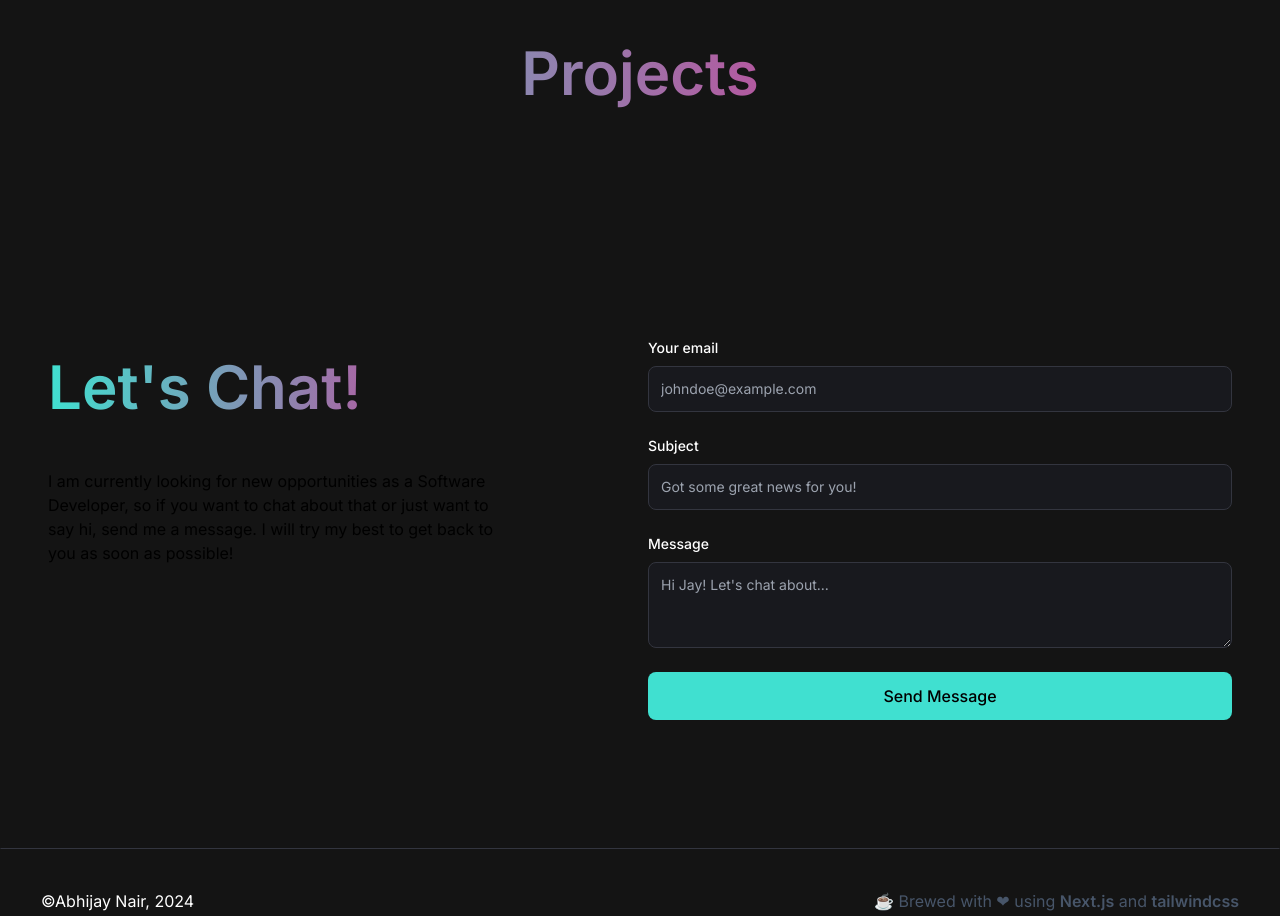
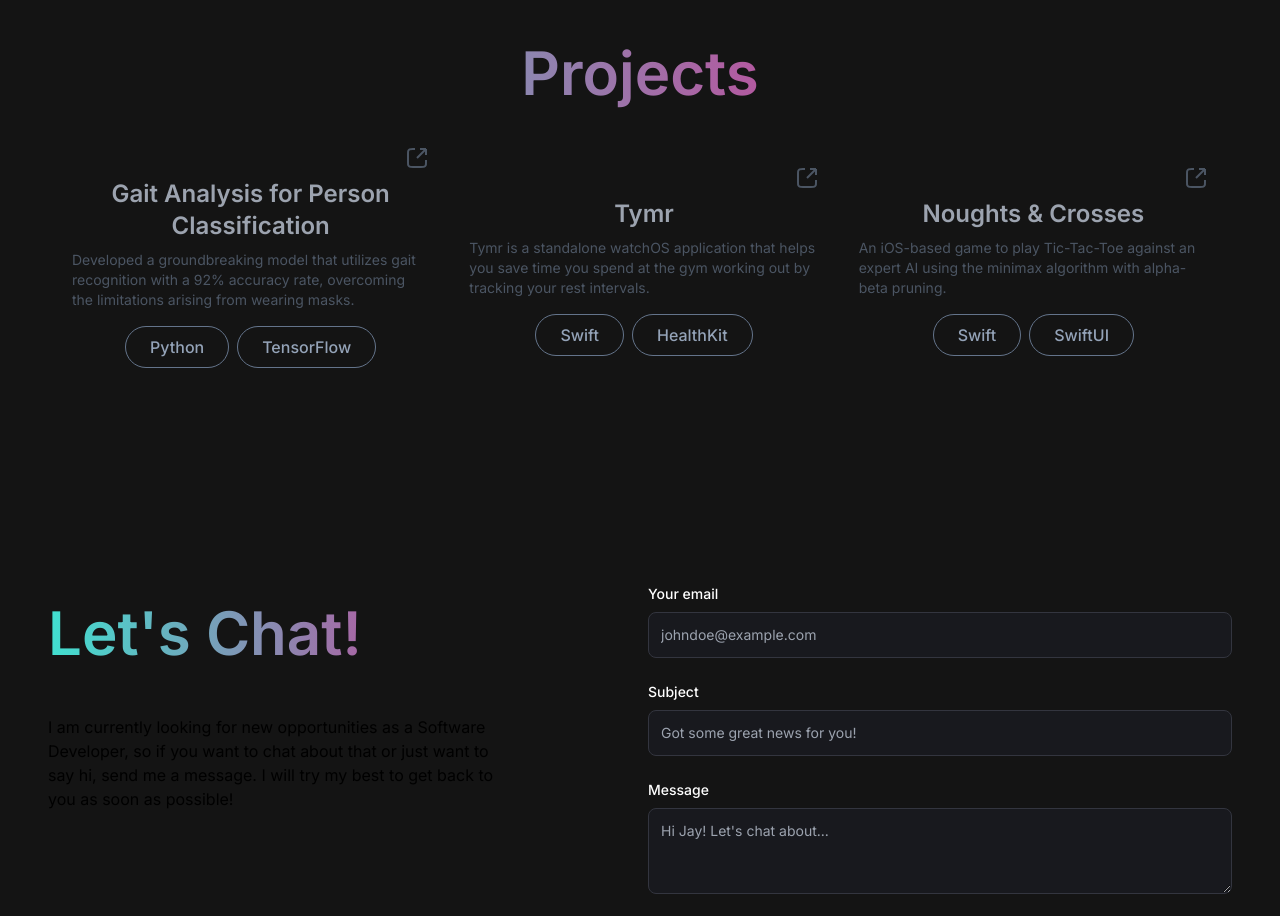
Before and after one commit to AbhijayNair/abhijaynair.github.io, a Next.js app: page / in a window 1280 px wide. Shown: the part 2600-3516 px from the top of the page. Built offline with nearby package versions, Linux system fonts and the light colour scheme.

Commit message:
refactor

```diff
--- a/app/components/ProjectsSection.tsx
+++ b/app/components/ProjectsSection.tsx
@@ -1,7 +1,7 @@
 import React from "react";
-import { gaitProject } from "./projects/gaitProject";
-import { potholeProject } from "./projects/pothole";
-import { bloodBankProject } from "./projects/bloodBankProject";
+import { firstProject } from "./projects/firstProject";
+import { secondProject } from "./projects/secondProject";
+import { thirdProject } from "./projects/thirdProject";
 
 export const ProjectsSection = () => {
   return (
@@ -10,9 +10,9 @@
         <h2>Projects</h2>
       </div>
       <div className="grid grid-cols-3 sm:grid-cols-12 space-x-2 space-y-2 p-2 mt-2">
-        <div className="col-span-4 place-self-center">{gaitProject}</div>
-        <div className="col-span-4 place-self-center"> {potholeProject}</div>
-        <div className="col-span-4 place-self-center"> {bloodBankProject}</div>
+        <div className="col-span-4 place-self-center">{firstProject}</div>
+        <div className="col-span-4 place-self-center"> {secondProject}</div>
+        <div className="col-span-4 place-self-center"> {thirdProject}</div>
       </div>
     </section>
   );
--- a/app/components/projects/firstProject.tsx
+++ b/app/components/projects/firstProject.tsx
@@ -1,7 +1,7 @@
 "use client";
 import React from "react";
 
-export const gaitProject = (
+export const firstProject = (
   <div
     className="hover:border hover:border-[#33353F] rounded-lg w-full px-4 py-4 hover:bg-[#18191E]"
     onClick={() =>
--- a/app/components/projects/secondProject.tsx
+++ b/app/components/projects/secondProject.tsx
@@ -1,7 +1,7 @@
 "use client";
 import React from "react";
 
-export const potholeProject = (
+export const secondProject = (
   <div
     className="hover:border hover:border-[#33353F] rounded-lg w-full px-4 py-4 hover:bg-[#18191E] hover:shadow-lg"
     onClick={() =>
--- a/app/components/projects/thirdProject.tsx
+++ b/app/components/projects/thirdProject.tsx
@@ -1,7 +1,7 @@
 "use client";
 import React from "react";
 
-export const bloodBankProject = (
+export const thirdProject = (
   <div
     className="hover:border hover:border-[#33353F] rounded-lg w-full px-4 py-4 hover:bg-[#18191E]"
     onClick={() =>
```
